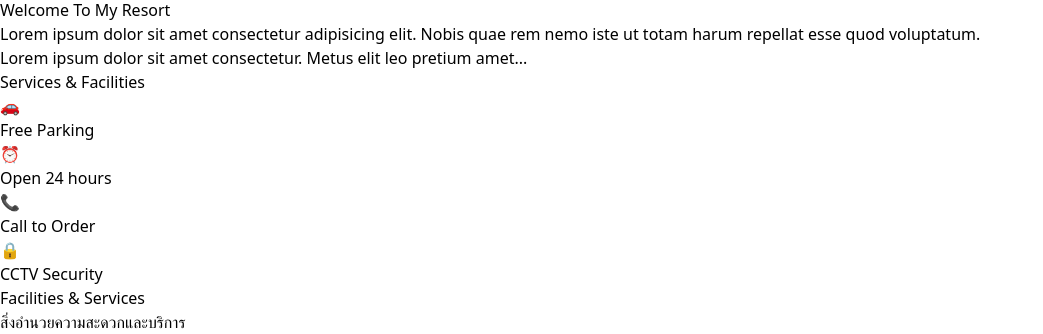
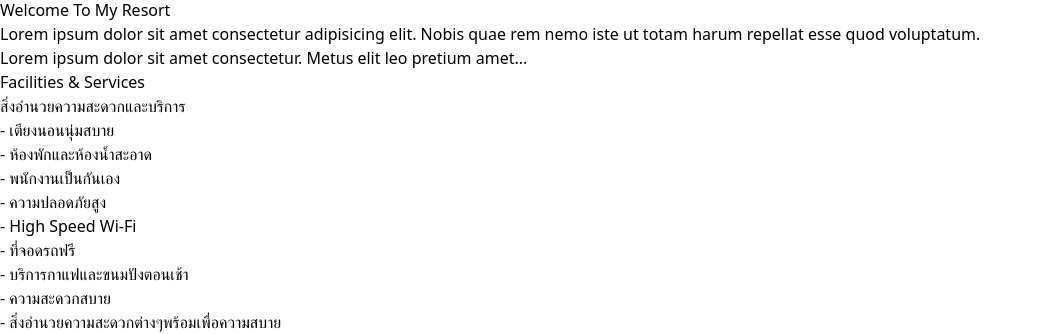
Before and after one commit to boomieindahouse/resort-project, a Next.js app: page / in a window 1280 px wide. Shown: the part 472-806 px from the top of the page, without its empty margins (0-1043 px from the left). Built offline with nearby package versions, Linux system fonts and the light colour scheme.

Commit message:
edit homepage del services section

```diff
--- a/src/app/components/homepage/ServicesSection.jsx
+++ /dev/null
@@ -1,25 +0,0 @@
-export default function ServicesSection() {
-    return (
-        <div className="bg-gray-100 p-8 text-center bg-gray-400">
-            <h1 className="text-3xl font-bold mb-6">Services & Facilities</h1>
-            <div className="flex justify-around">
-                <div>
-                    <div className="text-3xl">🚗</div>
-                    <p>Free Parking</p>
-                </div>
-                <div>
-                    <div className="text-3xl">⏰</div>
-                    <p>Open 24 hours</p>
-                </div>
-                <div>
-                    <div className="text-3xl">📞</div>
-                    <p>Call to Order</p>
-                </div>
-                <div>
-                    <div className="text-3xl">🔒</div>
-                    <p>CCTV Security</p>
-                </div>
-            </div>
-        </div>
-    );
-}
--- a/src/app/page.js
+++ b/src/app/page.js
@@ -2,7 +2,6 @@
 import Navbar from '../app/components/Navbar';
 import BookingSection from '../app/components/homepage/BookingSection';
 import AboutSection from '../app/components/homepage/AboutSection';
-import ServicesSection from '../app/components/homepage/ServicesSection';
 import Rooms from './components/homepage/RoomDescSection';
 import FacilitiesSection from './components/homepage/FacilitiesSection';
 import Footer from './components/Footer';
@@ -12,7 +11,6 @@ export default function Home() {
         <div>
             <BookingSection />
             <AboutSection />
-            <ServicesSection />
             <div id="facility">
                 <FacilitiesSection />
             </div>
```
